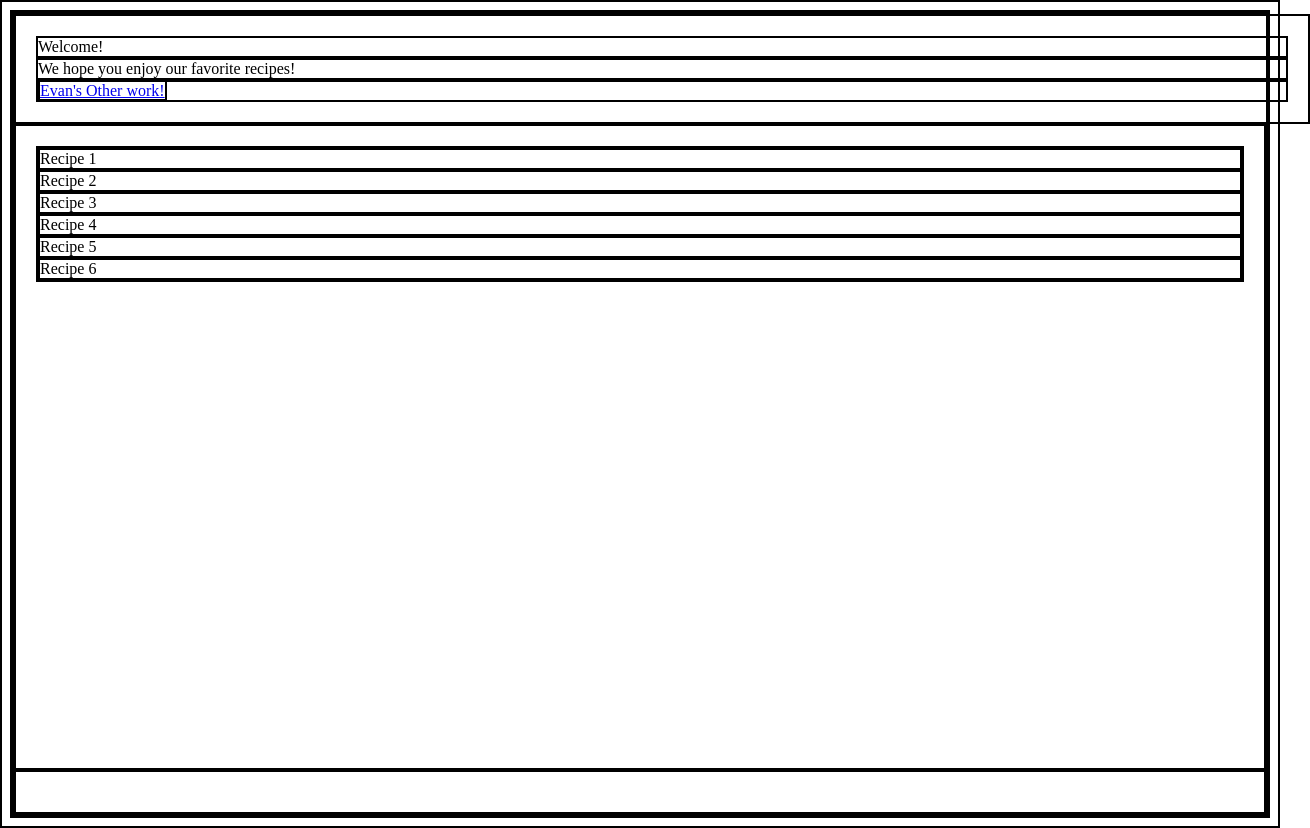
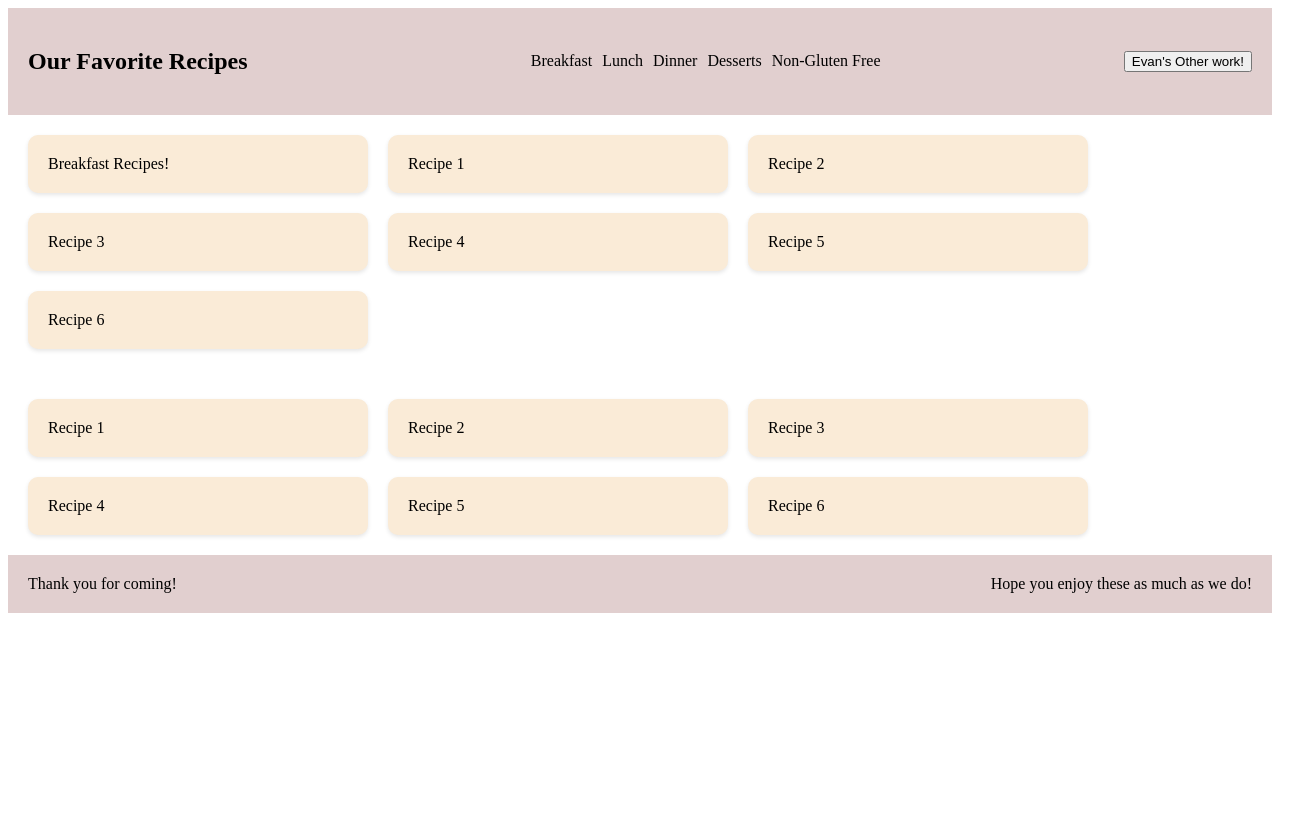
Before and after one commit to EvanGrace25/PersonalRecipes, a plain HTML site: page index.html in a window 1280 px wide. Shown: the whole page, 1310 px wide, since content can reach past the window. Drawn offline with Linux system fonts and the light colour scheme.

Commit message:
Add header, footer, Layout of recipe tiles

```diff
--- a/index.html
+++ b/index.html
@@ -9,12 +9,29 @@
 <body>
     <div class="masterflexcontainer">
         <div class="header">
-            <div>Welcome!</div>
-            <div>We hope you enjoy our favorite recipes!</div>
-            <div><a href="https://evangrace25.github.io/PortfolioPage/">Evan's Other work!</a></div>
+            <nav>
+                <div class="welcome-text"><h2>Our Favorite Recipes</h2></div>
+                <ul>
+                    <li>Breakfast</li>
+                    <li>Lunch</li>
+                    <li>Dinner</li>
+                    <li>Desserts</li>
+                    <li>Non-Gluten Free</li>
+                </ul>
+                <div class="cta-portfolio"><a href="https://evangrace25.github.io/PortfolioPage/"><button>Evan's Other work!</button></a></div>
+            </nav>
         </div>
         <div class="main">
-            <div class="recipecontainer">
+            <div class="recipe breakfast">
+                <div class="recipe-title">Breakfast Recipes!</div>
+                    <div>Recipe 1</div>
+                    <div>Recipe 2</div>
+                    <div>Recipe 3</div>
+                    <div>Recipe 4</div>
+                    <div>Recipe 5</div>
+                    <div>Recipe 6</div>
+            </div>
+            <div class="recipe lunch">
                 <div>Recipe 1</div>
                 <div>Recipe 2</div>
                 <div>Recipe 3</div>
@@ -24,6 +41,8 @@
             </div>
         </div>
         <div class="footer">
+            <div>Thank you for coming!</div>
+            <div>Hope you enjoy these as much as we do!</div>
         </div>
     </div>
 </body>
--- a/stylesheet.css
+++ b/stylesheet.css
@@ -1,5 +1,5 @@
 * {
-    border: solid black 2px;
+
 }
 
 .masterflexcontainer {
@@ -13,26 +13,53 @@
 }
 
 .header {
-    width: 100%;
-    justify-content: space-between;
+   background-color: rgb(225, 207, 207);
 }
 
-.header div {
-    border: solid black 2px;
+.header nav {
+    display: flex;
+    flex-wrap: wrap;
+    justify-content: space-between;
+    align-items: center;
+}
+
+.header ul {
+    display: flex;
+    gap: 10px;
+    list-style: none;
 }
 
 .main {
-    flex-grow: 1;
+    display: flex;
+    flex-direction: column;
+    justify-content: center;
+    min-height: 350px;
+    gap: 50px;
 }
 
-.recipecontainer {
-
+.recipe {
+    display: flex;
+    flex-wrap: wrap;
+    gap: 20px;
 }
 
-.recipecontainer div {
+.recipe div {
+    flex: 0 0 300px;
+    background-color: antiquewhite;
+    box-shadow: 0 2px 4px rgba(0, 0, 0, 0.1);
+    padding: 20px;
+    border-radius: 10px;
+}
 
+.recipe-title {
+    flex:100%;
+    justify-self: center;
 }
 
 .footer {
-
+    display: flex;
+    flex-direction: row;
+    background-color: rgb(225, 207, 207);
+    gap: 40px;
+    justify-content: space-between;
 }
```
